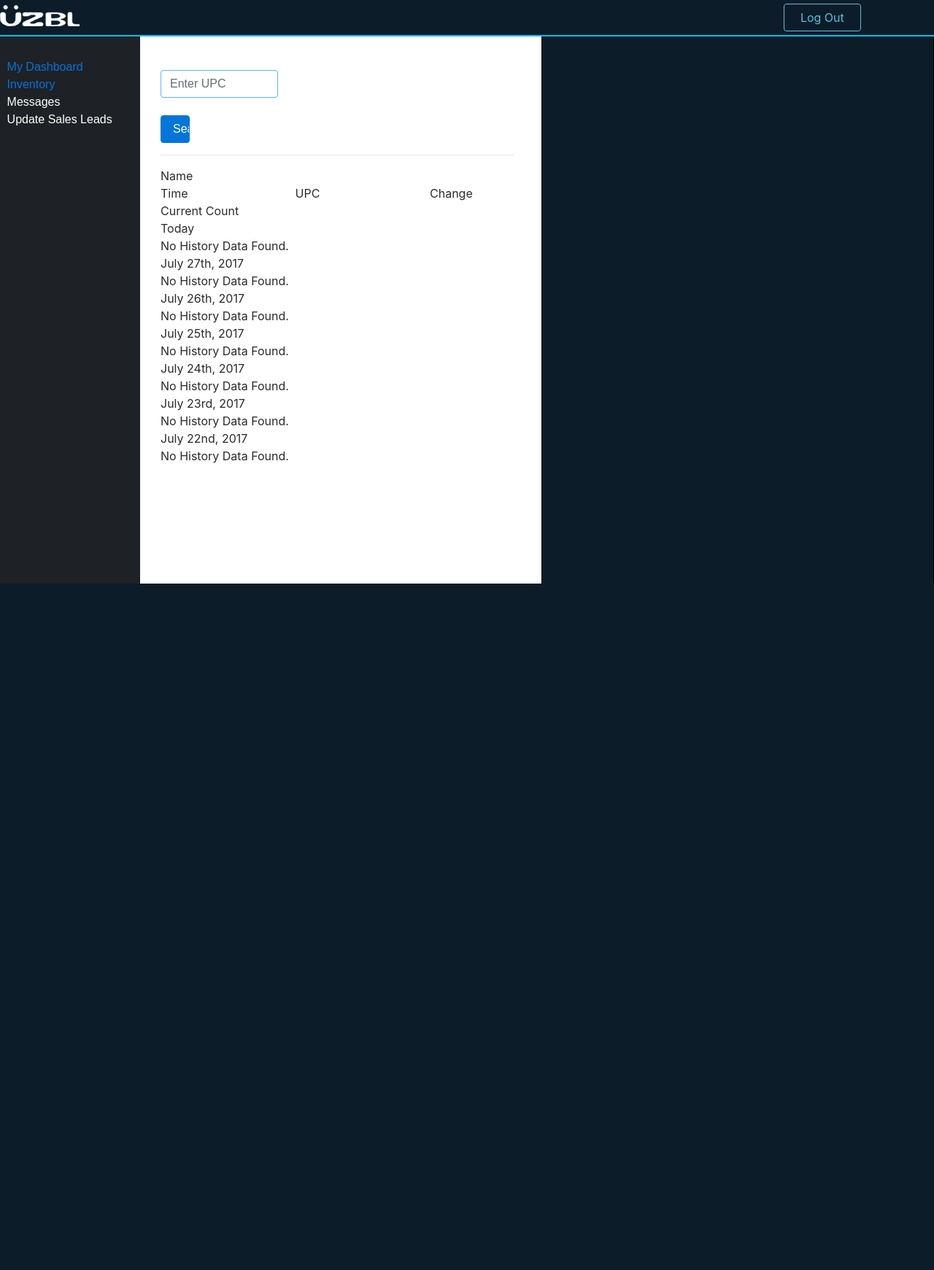
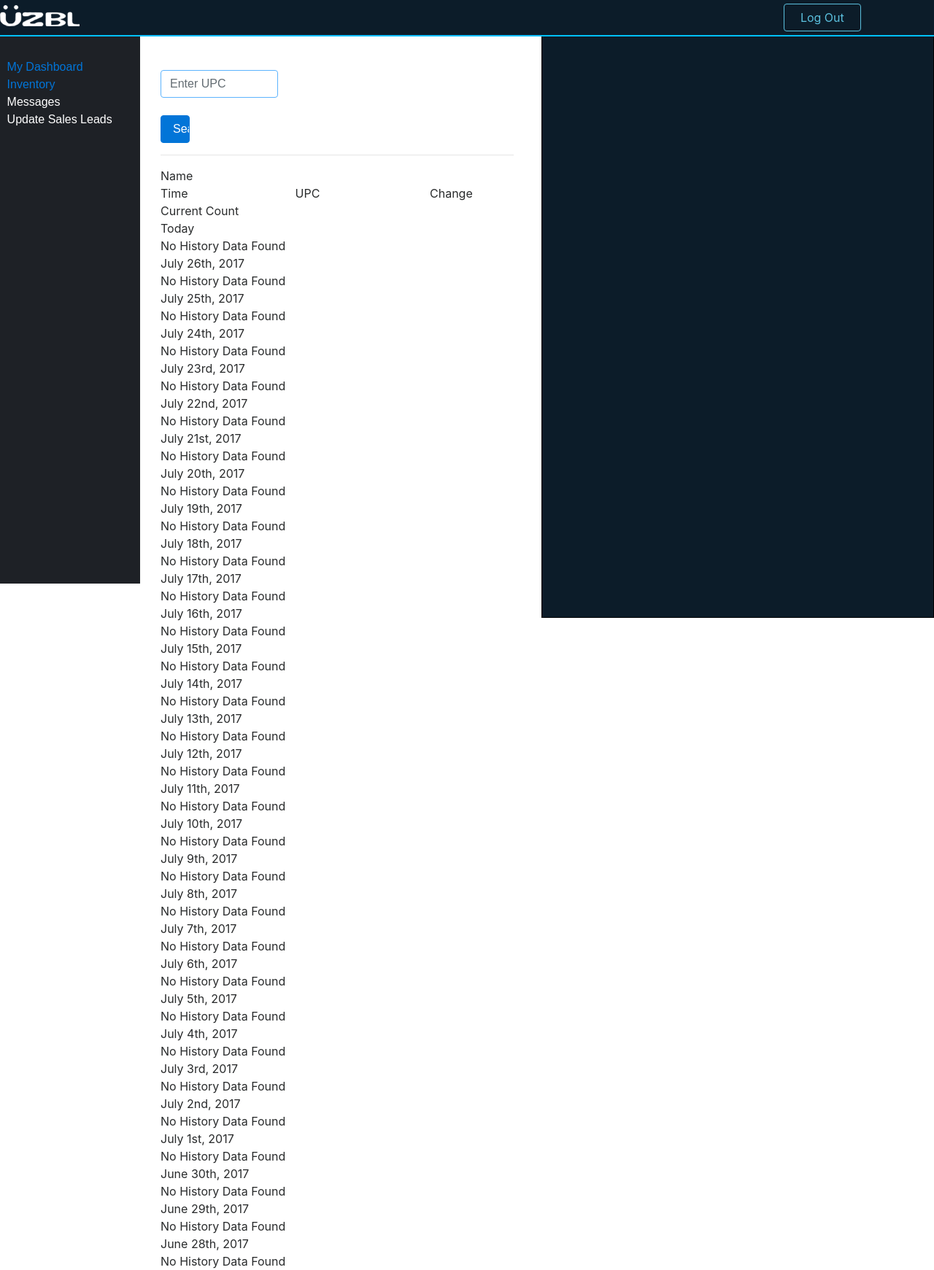
Before and after one commit to SeanMee86/UZBL_Inventory_software, a PHP site: page /history_feature/index.php in a window 1280 px wide. Shown: the whole page at 73% size. Before the commit the page ends 800 px from the top, so only its background shows below. Run offline with PHP 8.4, Linux system fonts and the light colour scheme; the visitor is signed in with stand-in values (Sample User, id 1); tables that the repository leaves empty or names only in its code hold one stand-in row (values such as "Sample post"); some libraries are stand-ins or nearby versions.

Commit message:
implemented loop in history table for efficiency

```diff
--- a/history_feature/index.php
+++ b/history_feature/index.php
@@ -39,7 +39,7 @@ if(isset($_SESSION['user_info'])){
                 }
                 echo '<br>';
             } else {
-                echo "No History Data Found.<br>";
+                echo 'No History Data Found';
             }
         }
     }else{
@@ -77,7 +77,7 @@ if(isset($_SESSION['user_info'])){
                 }
                 echo '<br>';
             } else {
-                echo "No History Data Found.<br>";
+                echo 'No History Data Found';
             }
         }
     }
@@ -97,19 +97,14 @@ if(isset($_SESSION['user_info'])){
          <div class="history_labels labels_qty_diff">Change</div>
          <div class="history_labels labels_qty_curr">Current Count</div>';
     echo '<div class="day_of_week current_day">Today<div class="history_hr"></div></div>';
-    selectHistory(0,1);
-    echo '<div class="day_of_week">'.date('F jS, Y', mktime(0, 0, 0, date("m")  , date("d")-1, date("Y"))).'<div class="history_hr"></div></div>';
-    selectHistory(-1,0);
-    echo '<div class="day_of_week">'.date('F jS, Y', mktime(0, 0, 0, date("m")  , date("d")-2, date("Y"))).'<div class="history_hr"></div></div>';
-    selectHistory(-2,-1);
-    echo '<div class="day_of_week">'.date('F jS, Y', mktime(0, 0, 0, date("m")  , date("d")-3, date("Y"))).'<div class="history_hr"></div></div>';
-    selectHistory(-3,-2);
-    echo '<div class="day_of_week">'.date('F jS, Y', mktime(0, 0, 0, date("m")  , date("d")-4, date("Y"))).'<div class="history_hr"></div></div>';
-    selectHistory(-4,-3);
-    echo '<div class="day_of_week">'.date('F jS, Y', mktime(0, 0, 0, date("m")  , date("d")-5, date("Y"))).'<div class="history_hr"></div></div>';
-    selectHistory(-5,-4);
-    echo '<div class="day_of_week">'.date('F jS, Y', mktime(0, 0, 0, date("m")  , date("d")-6, date("Y"))).'<div class="history_hr"></div></div>';
-    selectHistory(-6,-5);
+    for($i=0; $i>-30;$i--){
+        if ($i === 0) {
+            selectHistory($i, $i + 1);
+        } else {
+            echo '<div class="day_of_week">' . date('F jS, Y', mktime(0, 0, 0, date("m"), date("d") + ($i - 1), date("Y"))) . '<div class="history_hr"></div></div>';
+            selectHistory($i, $i + 1);
+        }
+    }
     include '../components/footer/footer.php';
 
 }else{
```
